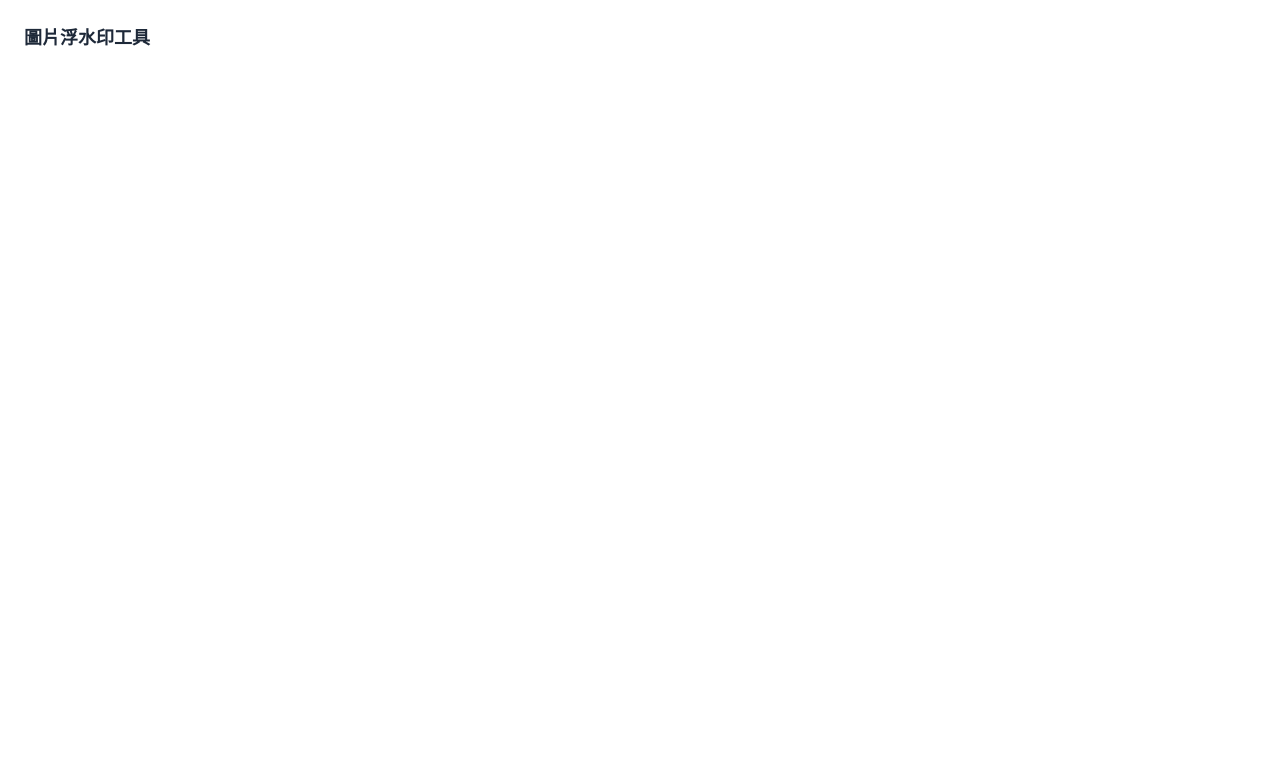
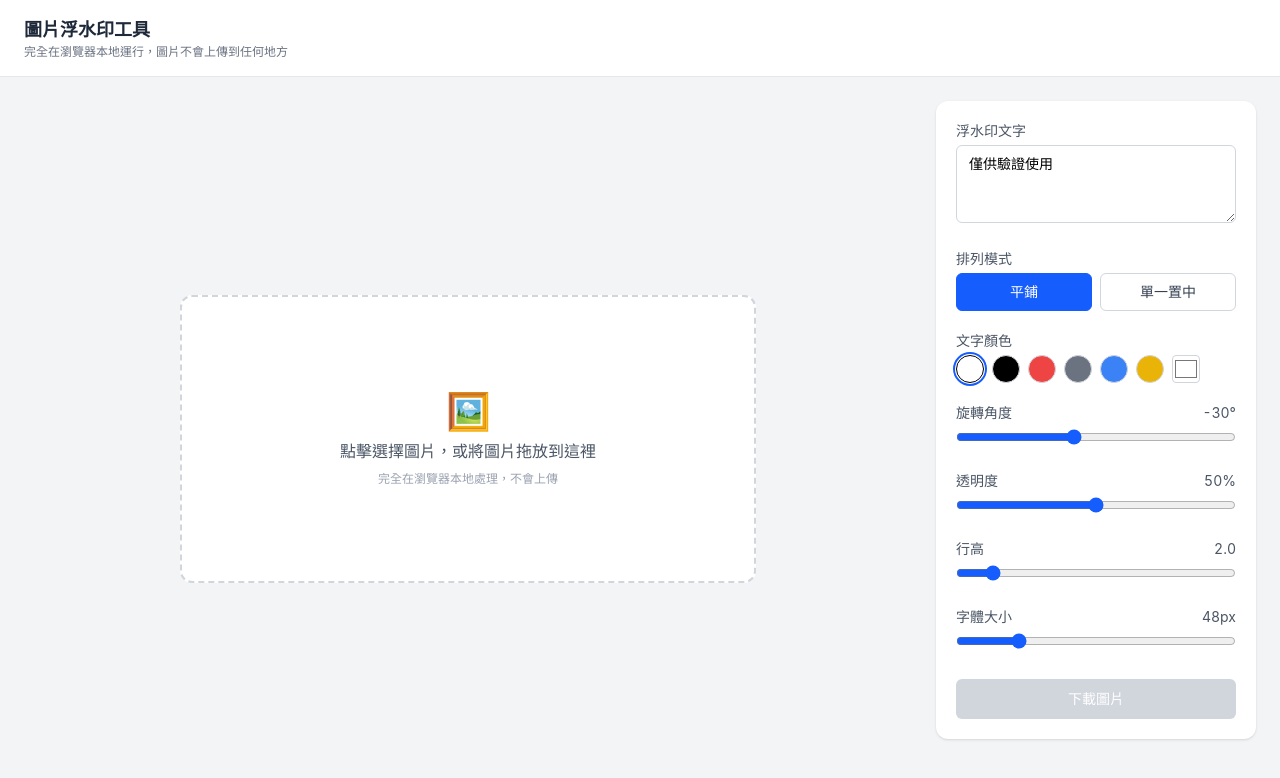
Before and after one commit to enoqv/watermark-online, a React (Vite) app: page / in a window 1280 px wide. Shown: the top 778 px of the page. Built offline with nearby package versions, Linux system fonts and the light colour scheme.

Commit message:
Wire up app layout, live preview and PNG download

```diff
--- a/src/App.tsx
+++ b/src/App.tsx
@@ -1,3 +1,73 @@
+import { useRef, useState } from 'react';
+import ImageUploader from './components/ImageUploader';
+import ControlPanel from './components/ControlPanel';
+import WatermarkCanvas from './components/WatermarkCanvas';
+import { DEFAULT_OPTIONS, type WatermarkOptions } from './lib/watermark';
+
 export default function App() {
-  return <h1 className="p-6 text-lg font-bold text-gray-800">圖片浮水印工具</h1>;
+  const [image, setImage] = useState<HTMLImageElement | null>(null);
+  const [options, setOptions] = useState<WatermarkOptions>(DEFAULT_OPTIONS);
+  const [error, setError] = useState('');
+  const canvasRef = useRef<HTMLCanvasElement>(null);
+
+  const handleImageLoad = (img: HTMLImageElement) => {
+    setImage((prev) => {
+      if (prev) URL.revokeObjectURL(prev.src); // 釋放前一張圖的 object URL
+      return img;
+    });
+    setError('');
+  };
+
+  const handleChange = (patch: Partial<WatermarkOptions>) =>
+    setOptions((prev) => ({ ...prev, ...patch }));
+
+  // 預覽 canvas 本身就是原圖全解析度，直接輸出
+  const handleDownload = () => {
+    canvasRef.current?.toBlob((blob) => {
+      if (!blob) return;
+      const url = URL.createObjectURL(blob);
+      const a = document.createElement('a');
+      a.href = url;
+      a.download = 'watermarked.png';
+      a.click();
+      URL.revokeObjectURL(url);
+    }, 'image/png');
+  };
+
+  return (
+    <div className="flex min-h-screen flex-col bg-gray-100">
+      <header className="border-b border-gray-200 bg-white px-6 py-4">
+        <h1 className="text-lg font-bold text-gray-800">圖片浮水印工具</h1>
+        <p className="text-xs text-gray-500">完全在瀏覽器本地運行，圖片不會上傳到任何地方</p>
+      </header>
+
+      <div className="flex flex-1 flex-col gap-6 p-6 lg:flex-row">
+        <main className="flex flex-1 flex-col items-center justify-center gap-4">
+          {error && (
+            <p className="rounded-md bg-red-100 px-4 py-2 text-sm text-red-700">{error}</p>
+          )}
+          {image ? (
+            <>
+              <WatermarkCanvas image={image} options={options} canvasRef={canvasRef} />
+              <ImageUploader hasImage onImageLoad={handleImageLoad} onError={setError} />
+            </>
+          ) : (
+            <ImageUploader hasImage={false} onImageLoad={handleImageLoad} onError={setError} />
+          )}
+        </main>
+
+        <aside className="w-full shrink-0 self-start rounded-xl bg-white p-5 shadow-sm lg:w-80">
+          <ControlPanel options={options} onChange={handleChange} />
+          <button
+            type="button"
+            onClick={handleDownload}
+            disabled={!image}
+            className="mt-6 w-full rounded-md bg-blue-600 px-4 py-2.5 text-sm font-medium text-white hover:bg-blue-700 disabled:cursor-not-allowed disabled:bg-gray-300"
+          >
+            下載圖片
+          </button>
+        </aside>
+      </div>
+    </div>
+  );
 }
```
